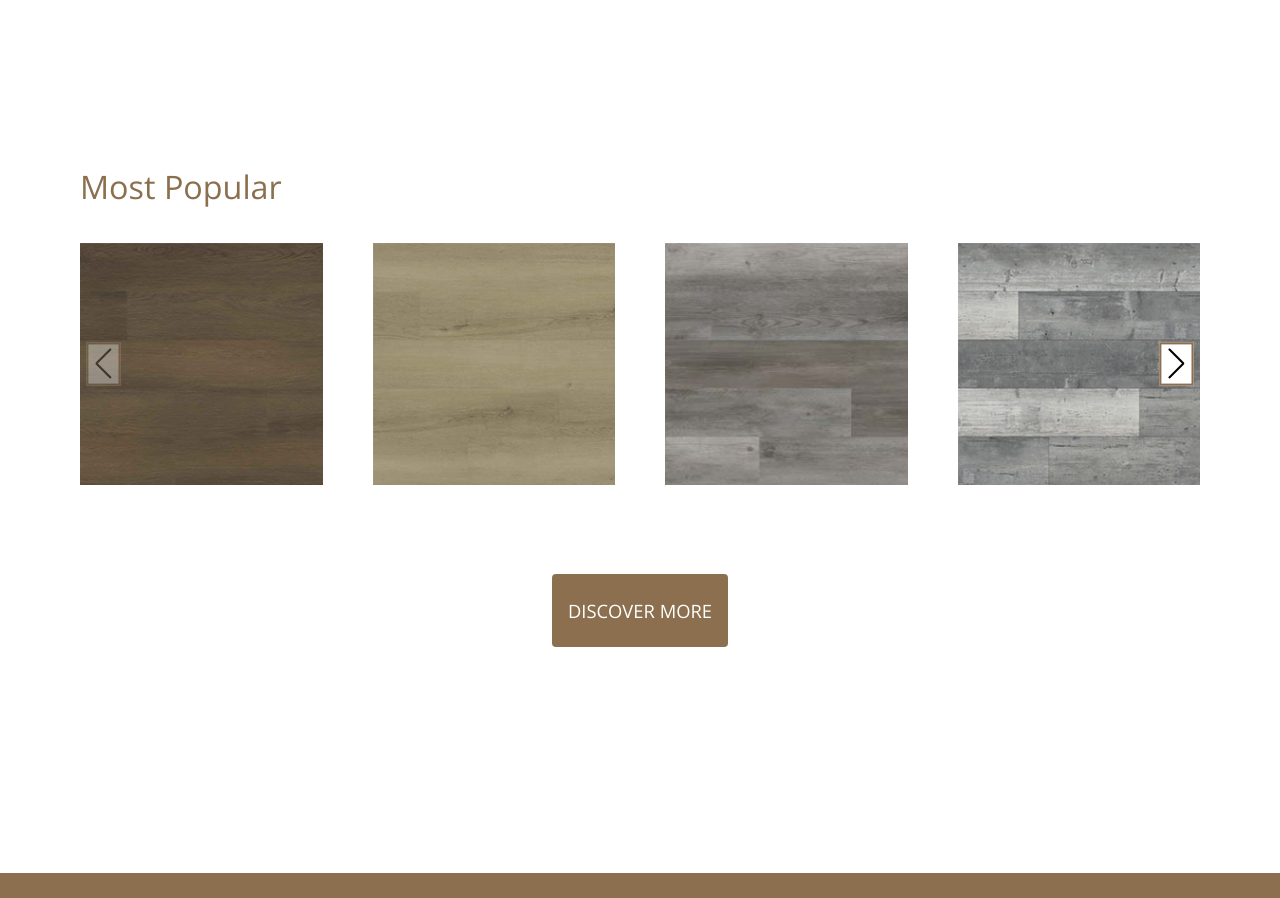
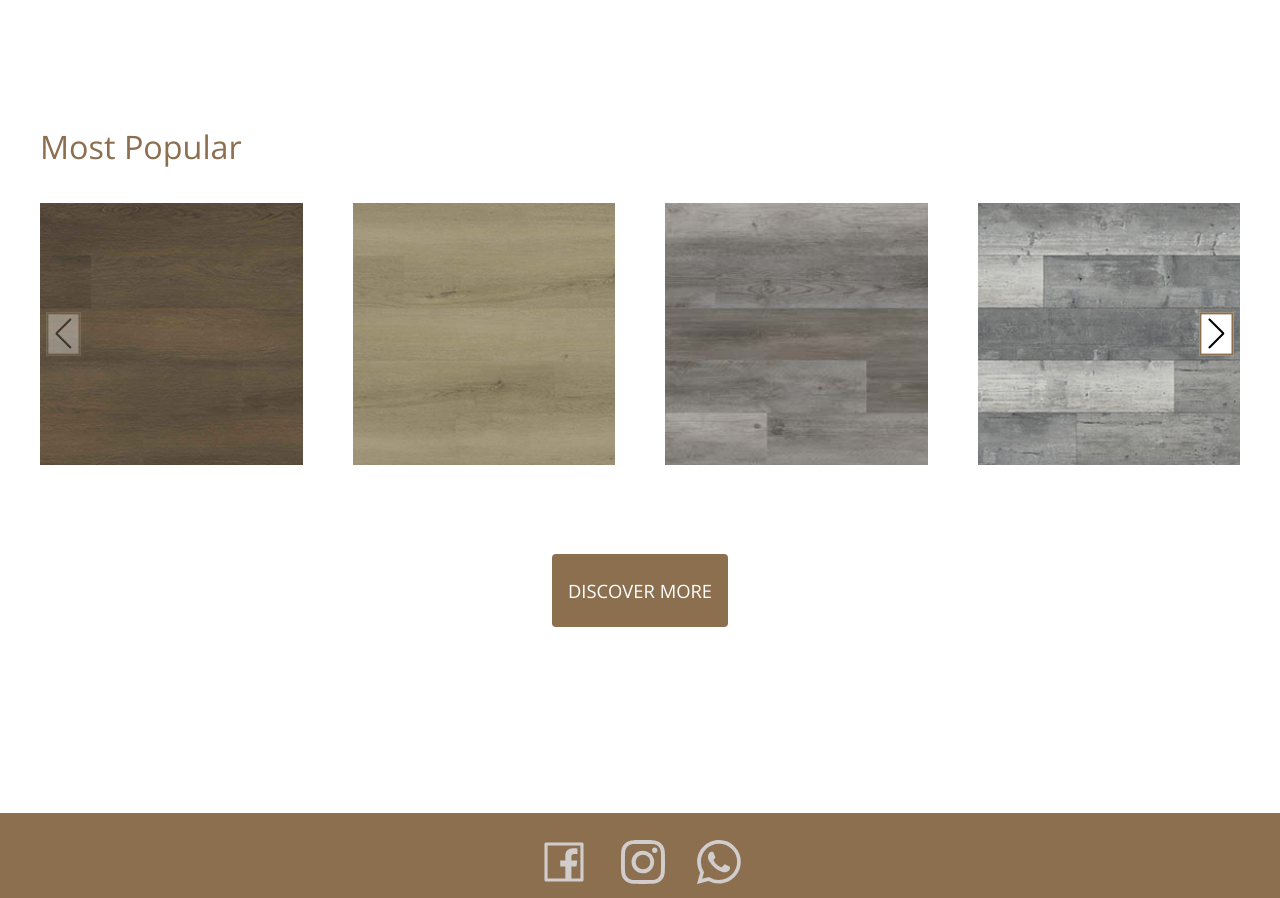
Before and after one commit to flooringOut/flooring-outlet, a Next.js app: page / in a window 1280 px wide. Shown: the part 860-1758 px from the top of the page. Built offline with nearby package versions, Linux system fonts and the light colour scheme.

Commit message:
remove padding

```diff
--- a/src/components/PopularCarousel.jsx
+++ b/src/components/PopularCarousel.jsx
@@ -48,7 +48,7 @@ const products = [
 
 const PopularCarousel = () => {
   return (
-    <div className='container mt-44 p-10'>
+    <div className='container mt-44'>
       <h1 className='text-lg text-primary mb-8'>Most Popular</h1>
       <div className='relative'>
         <Swiper
```
